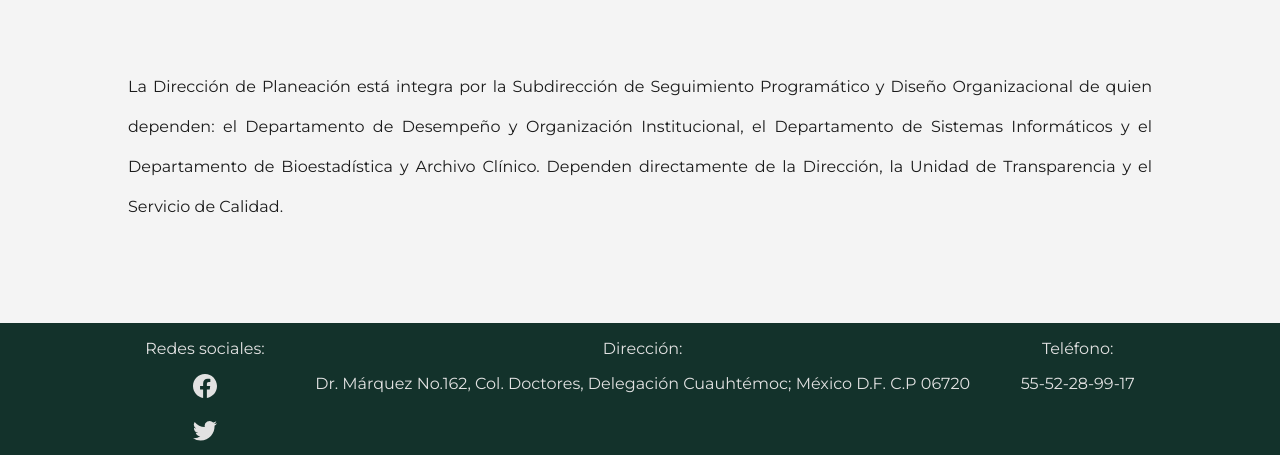
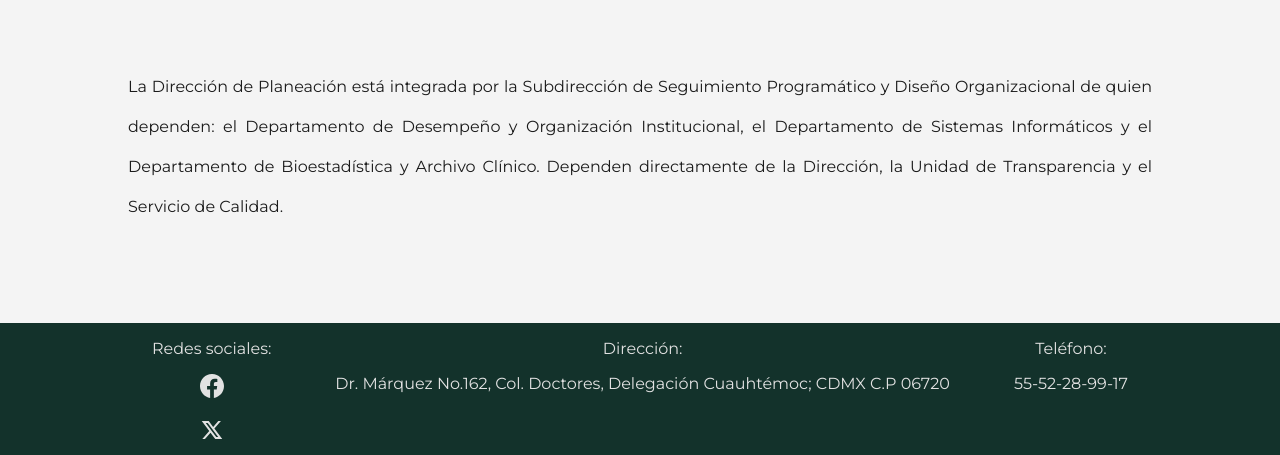
Before and after one commit to ricardoggz/himfg-cursos-website, a Next.js app: page /planeacion in a window 1280 px wide. Shown: the part 345-800 px from the top of the page. Built offline with nearby package versions, Linux system fonts and the light colour scheme.

Commit message:
cambios en paginas y footer

```diff
--- a/src/components/directory/consts.js
+++ b/src/components/directory/consts.js
@@ -28,7 +28,7 @@ export const doctors = [
     },
     {
         image: direccion_administracion,
-        name: 'C.P. Cipriano Solis Badillo',
+        name: 'C.P. Cipriano Solís Badillo',
         description: 'Dirección de Administración'
     },
     {
--- a/src/components/footer/footer.js
+++ b/src/components/footer/footer.js
@@ -1,5 +1,6 @@
 import styles from './footer.module.css'
-import { BsFacebook, BsTwitter, BsInstagram, BsYoutube } from 'react-icons/bs'
+import { BsFacebook, BsInstagram, BsYoutube } from 'react-icons/bs'
+import { RiTwitterXLine } from "react-icons/ri";
 export const Footer = ()=>{
     return (
         <footer className={styles.footerWrapper}>
@@ -19,7 +20,7 @@ export const Footer = ()=>{
                         href='https://twitter.com/T_HIMFG'
                         target={'_blank'}
                         >
-                            <BsTwitter />
+                            <RiTwitterXLine />
                         </a>
                     </li>
                     <li>
@@ -42,7 +43,7 @@ export const Footer = ()=>{
                 <div>
                     <li>Dirección:</li>
                     <li>
-                        Dr. Márquez No.162, Col. Doctores, Delegación Cuauhtémoc; México D.F. C.P 06720
+                        Dr. Márquez No.162, Col. Doctores, Delegación Cuauhtémoc; CDMX C.P 06720
                     </li>
                 </div>
                 <div>
--- a/src/pages/administracion/index.js
+++ b/src/pages/administracion/index.js
@@ -3,9 +3,9 @@ import { Page, Container } from '../../components'
 const Administracion = ()=>{
     return (
         <Container>
-            <Page title='Dirección de administración'>
+            <Page title='Dirección de Administración'>
                 <p>
-                    La responsabilidad de la Dirección de Administración es velar por dotar al Instituto de lo necesario para que en concordancia con lo establecido en el principio rector del Programa Nacional de desarrollo 2019-2024, “No dejar a nadie afuera”, contemplada en la estrategia “Salud para toda la población” y la acción “Salud para Todos”, ejerzamos una gestión y administración efectiva de los recursos humanos, materiales y financieros, resultando indispensable el máximo aprovechamiento en el uso y manejo de los recursos, en apego a la transparencia a fin de garantizar que las personas que no cuenten con seguridad social tengan derecho a recibir de forma gratuita los servicios médicos de salud (medicamentos e insumos asociados), y ofertar atención médica de alta especialidad a las y los niños más desprotegidos de México de acuerdo a ello y con base en los factores críticos y estratégicos tratar de potenciar los recursos, es importante revisar en qué y cómo se gastan los recursos, canalizando el uso de estos a las actividades sustantivas del Instituto de manera que se promueva la eficiencia, eficacia, calidad y equidad en la aplicación de los mismos, que beneficien al Instituto en sus ejes rectores como son: La Asistencia Médica, Investigación y Enseñanza.
+                    La responsabilidad de la Dirección de Administración es velar por dotar al Instituto de lo necesario para que en concordancia con lo establecido en el principio rector del Plan Nacional de Desarrollo 2019-2024, “No dejar a nadie afuera”, contemplada en la estrategia “Salud para toda la población” y la acción “Salud para Todos”, ejerzamos una gestión y administración efectiva de los recursos humanos, materiales y financieros, resultando indispensable el máximo aprovechamiento en el uso y manejo de los recursos, en apego a la transparencia a fin de garantizar que las personas que no cuenten con seguridad social tengan derecho a recibir de forma gratuita los servicios médicos de salud (medicamentos e insumos asociados), y ofertar atención médica de alta especialidad a las y los niños más desprotegidos de México de acuerdo a ello y con base en los factores críticos y estratégicos tratar de potenciar los recursos, es importante revisar en qué y cómo se gastan los recursos, canalizando el uso de estos a las actividades sustantivas del Instituto de manera que se promueva la eficiencia, eficacia, calidad y equidad en la aplicación de los mismos, que beneficien al Instituto en sus ejes rectores como son: La Asistencia Médica, Investigación y Enseñanza.
                 </p>
             </Page>
         </Container>
--- a/src/pages/investigacion/index.js
+++ b/src/pages/investigacion/index.js
@@ -3,14 +3,14 @@ import { Container, Page } from '../../components'
 const Investigacion = ()=>{
     return (
         <Container>
-            <Page title='Dirección de investigación'>
+            <Page title='Dirección de Investigación'>
                 <p>
                     Somos un Instituto que atiende con calidad a pacientes pediátricos con enfermedades graves,
                     que realiza investigación tanto básica como clínica y enfocada a las prioridades del país y
                     brinda enseñanza en todos los ámbitos.
                 </p>
                 <p>
-                La investigación científica y tecnológica del HIMFG , constituye una función realizada en un marco normativo
+                La investigación científica y tecnológica del HIMFG, constituye una función realizada en un marco normativo
                 adaptado a las características del fomento y desarrollo de las actividades de investigación, con una política
                 científica institucional que garantiza la eficacia y eficiencia para la investigación y la calidad,
                 propiciando en el HIMFG un reconocimiento general de la cultura de la investigación
--- a/src/pages/medica/index.js
+++ b/src/pages/medica/index.js
@@ -13,7 +13,7 @@ const Medica = ()=>{
                     El Hospital cuenta con equipo sofisticado de alta tecnología entre los que destacan el tomógrafo de 3 teslas, resonancia magnética, gamacámara, acelerador lineal y el microscopio electrónico de transmisión de 120 kv
                 </p>
                 <p>
-                    Cada año otorgamos más de 200,000 consultas, 16,000 atenciones en urgencias, se realizan más de 5000 procedimientos quirúrgicos de alta especialidad, mas de 11,000 anestesias, 1,000, 000 de estudios de laboratorio y gabinete.
+                    Cada año otorgamos más de 200,000 consultas, 16,000 atenciones en urgencias, se realizan más de 5000 procedimientos quirúrgicos de alta especialidad, más de 11,000 anestesias, 1,000,000 de estudios de laboratorio y gabinete.
                     Egresan anualmente de hospitalización alrededor de 7500 pacientes, uno de cada tres con padecimiento oncológico y uno de cada 5 con malformaciones congénitas.
                     A pesar de lo grave y complejo de las enfermedades que se atienden, la mortalidad es solo de 2.3/100 egresos, la tasa de sobrevida por leucemia es del 85%, cuando en 2012 era del 64%. La percepción de satisfacción en calidad de atención se ubica en 95%
                 </p>
--- a/src/pages/planeacion/index.js
+++ b/src/pages/planeacion/index.js
@@ -5,7 +5,11 @@ const Planeacion = ()=>{
         <Container>
             <Page title='Dirección de Planeación'>
                 <p>
-                    La Dirección de Planeación está integra por la Subdirección de Seguimiento Programático y Diseño Organizacional de quien dependen: el Departamento de Desempeño y Organización Institucional, el Departamento de Sistemas Informáticos y el Departamento de Bioestadística y Archivo Clínico. Dependen directamente de la Dirección, la Unidad de Transparencia y el Servicio de Calidad.
+                    La Dirección de Planeación está integrada por la Subdirección de Seguimiento Programático y Diseño
+                    Organizacional de quien dependen:
+                    el Departamento de Desempeño y Organización Institucional,
+                    el Departamento de Sistemas Informáticos y el Departamento de Bioestadística y Archivo Clínico.
+                    Dependen directamente de la Dirección, la Unidad de Transparencia y el Servicio de Calidad.
                 </p>
             </Page>
         </Container>
```
Also changed, not shown: 1 other file (tests, documents, lock files or other folders).
